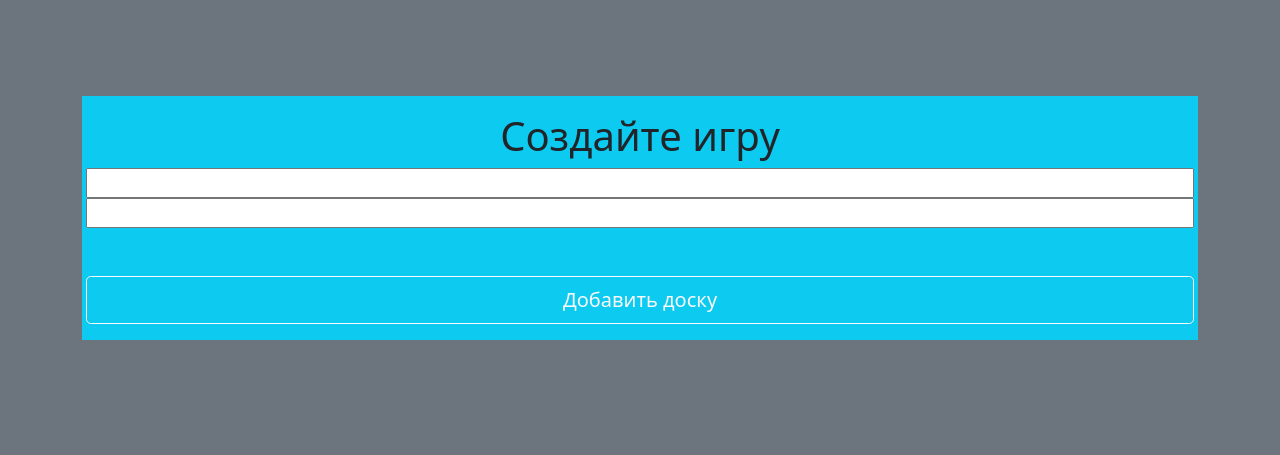
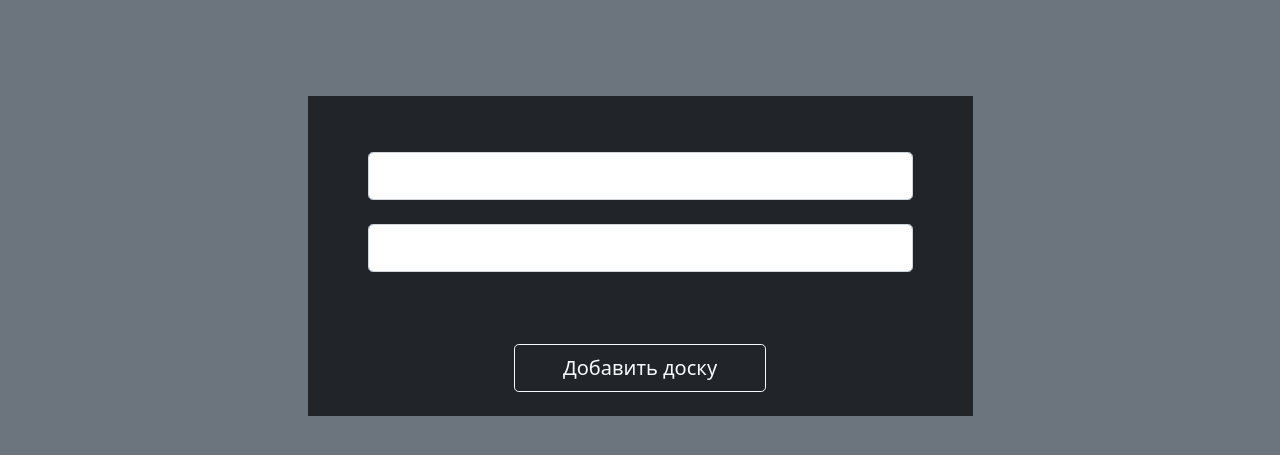
Before and after one commit to QvkkpotentialExplorer/Sea_battle-, a Flask app: template blueprints/templates/add_board.html in a window 1280 px wide. Shown: the part 60-515 px from the top of the page. Run offline with Flask 3, Linux system fonts and the light colour scheme; the template is opened without the code that fills it: values that come from a table or form of the project are taken from there, others are empty; some libraries are stand-ins or nearby versions.

Commit message:
rewriting add_board.html

```diff
--- a/blueprints/templates/add_board.html
+++ b/blueprints/templates/add_board.html
@@ -1,13 +1,18 @@
 {% extends 'base_admin.html' %}
 {%block main_content%}
-<div class="p-3 mb-2 bg-info text-dark">
-    <div class="mb-2>">
+<div class="row d-flex justify-content-center align-items-center h-100">
+    <div class="col-8 col-md-6 col-lg-7 bg-dark ">
         <h1 class="text-center">Создайте игру</h1>
-        <form method="post" class="text-center">
-            <div class="row   align-content-center">
+        <form method="post" class="text-center mx-lg-5 mx-4">
+            <div class="form-outline form-white mb-4">
                 {{ form.hidden_tag() }}
-                {{ form.n() }}
-                {{ form.default_shoots() }}
+                <div class="form-outline form-white mb-4">
+                    {{ form.n(class = "form-control form-control-lg") }}
+                </div>
+                <div class="form-outline form-white mb-4">
+                    {{ form.default_shoots(class = "form-control form-control-lg") }}
+                </div>
+
                 {{ form.submit(class="btn btn-outline-light btn-lg btn-lg mt-5 px-5") }}
             </div>
         </form>
```
